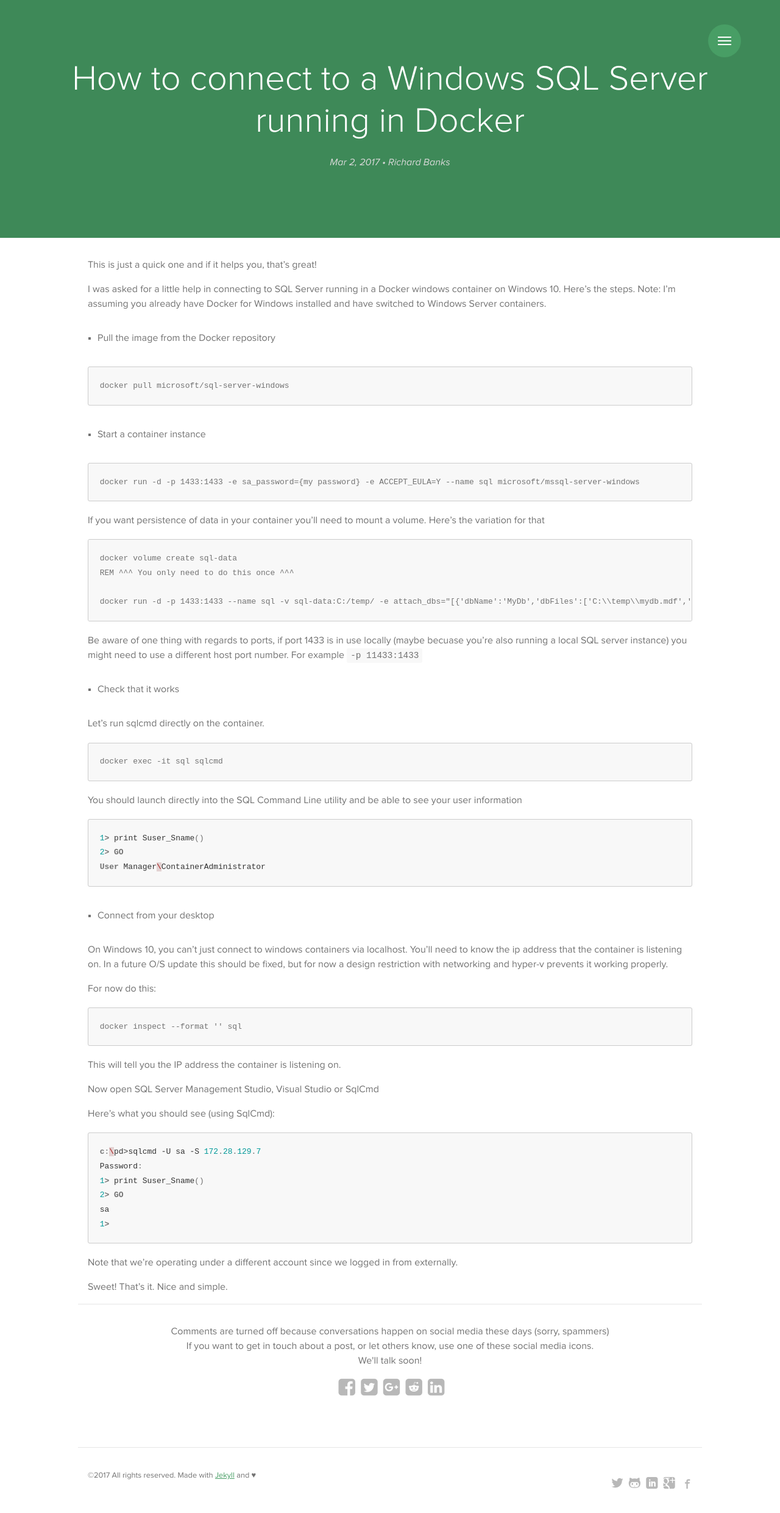
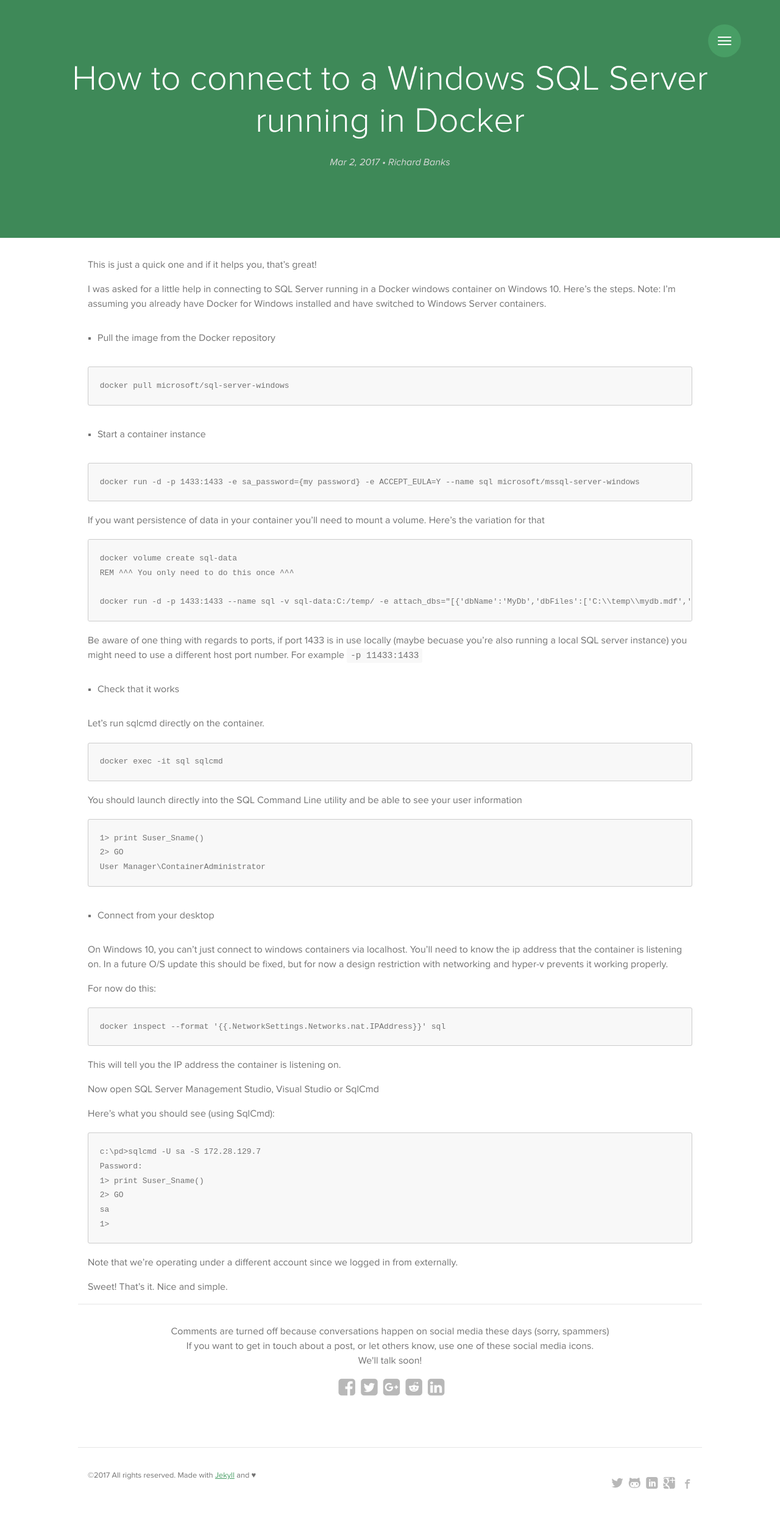
Before and after one commit to rbanks54/rbanks54.github.io, a Jekyll site: the page built from _posts/2017-03-02-connecting-to-sql-on-docker.md, in a window 1280 px wide. Shown: the top 2481 px of the page at 61% size. Built offline with Jekyll 4.4.1, drawn with Linux system fonts in a browser that asks for light colours; nearby versions of some CDN libraries; some web fonts are replaced; a style sheet for code colours, icons or effects is not loaded.

Commit message:
Wierd little edit to work around liquid templates and double brackets

````diff
--- a/_posts/2017-03-02-connecting-to-sql-on-docker.md
+++ b/_posts/2017-03-02-connecting-to-sql-on-docker.md
@@ -46,7 +46,7 @@ docker exec -it sql sqlcmd
 
 You should launch directly into the SQL Command Line utility and be able to see your user information
 
-``` sql
+```
 1> print Suser_Sname()
 2> GO
 User Manager\ContainerAdministrator
@@ -59,7 +59,7 @@ On Windows 10, you can't just connect to windows containers via localhost. You'l
 For now do this:
 
 ```
-docker inspect --format '{{.NetworkSettings.Networks.nat.IPAddress}}' sql
+docker inspect --format '{{"{{.NetworkSettings.Networks.nat.IPAddress" }}}}' sql
 ```
 
 This will tell you the IP address the container is listening on.
@@ -68,7 +68,7 @@ Now open SQL Server Management Studio, Visual Studio or SqlCmd
 
 Here's what you should see (using SqlCmd):
 
-``` sql
+```
 c:\pd>sqlcmd -U sa -S 172.28.129.7
 Password:
 1> print Suser_Sname()
````
